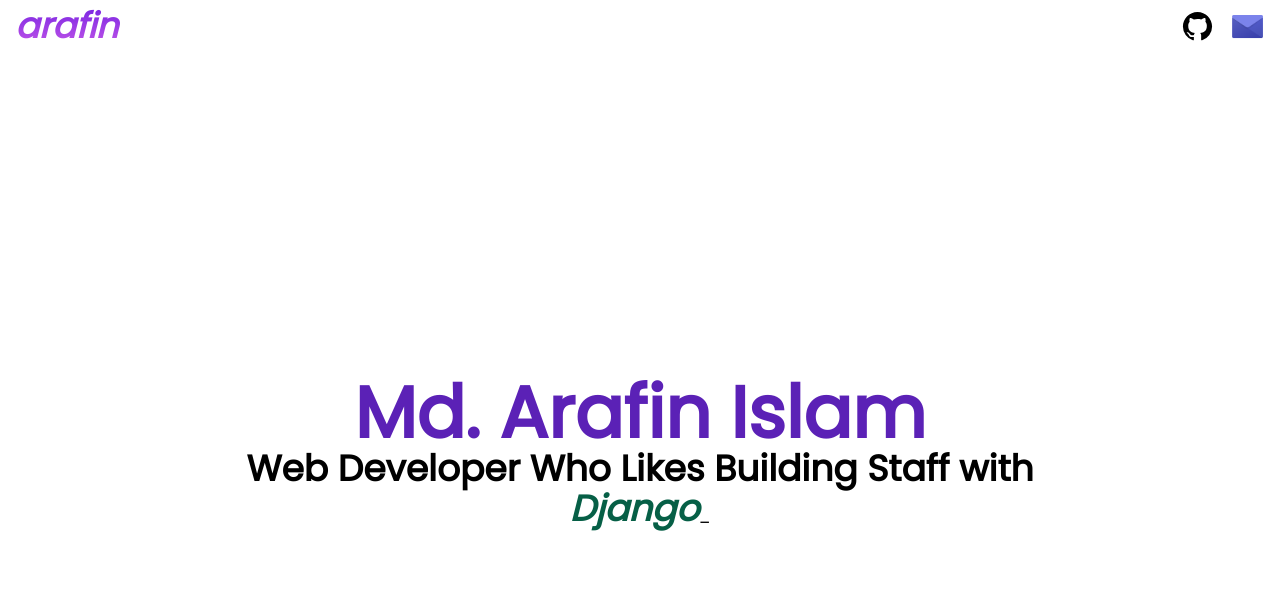
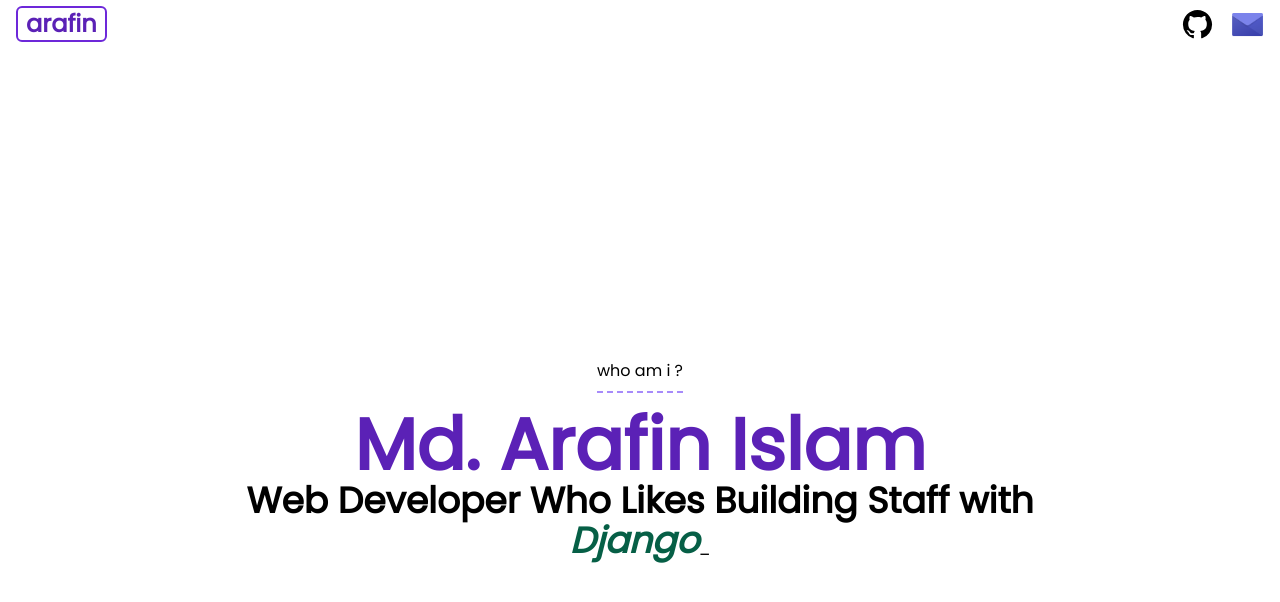
Before and after one commit to arafin02/arafin02, a plain HTML site: page index.html in a window 1280 px wide. Drawn offline with nearby package versions, Linux system fonts and the light colour scheme.

Commit message:
logo bordered

```diff
--- a/app.css
+++ b/app.css
@@ -4,19 +4,6 @@
   margin:0;
   padding: 0;
   font-family: 'Poppins', sans-serif;
-}
-
-.brand{
-  font-size: 35px;
-  font-weight: 600;
-  /* color: #700ecc; */
-  background: -webkit-linear-gradient(#6d1de1, #cd5de9);
-  -webkit-background-clip: text;
-  background-clip: text;
-  -webkit-text-fill-color: transparent;
-  margin-left: 15px;
-  padding-right: 15px;
-  transition: ease-in-out;
 }
 .icon{
   height: 35px;
--- a/index.html
+++ b/index.html
@@ -26,8 +26,8 @@
     />
   </head>
   <body class="select-none">
-    <div class="flex justify-between items-center">
-      <div class="brand flex-none"><i>arafin</i></div>
+    <div class="flex justify-between items-center h-12">
+      <div class="flex-none text-2xl ml-4 text-purple-800 font-semibold border-2 rounded-md px-2 border-purple-700">arafin</div>
       <div class="flex-none flex">
         <a href="https://www.github.com/arafin02"
           ><img
@@ -45,6 +45,9 @@
       </div>
     </div>
     <div class="text-center h-screen flex flex-col items-center justify-center">
+      <div class="leading-10 border-b-2 border-dashed border-purple-400 m-4">
+        <a href="#about">who am i ?</a>
+      </div>
       <div class="text-purple-800 lg:text-7xl md:text-6xl text-5xl font-bold">
         Md. Arafin Islam
       </div>
```
